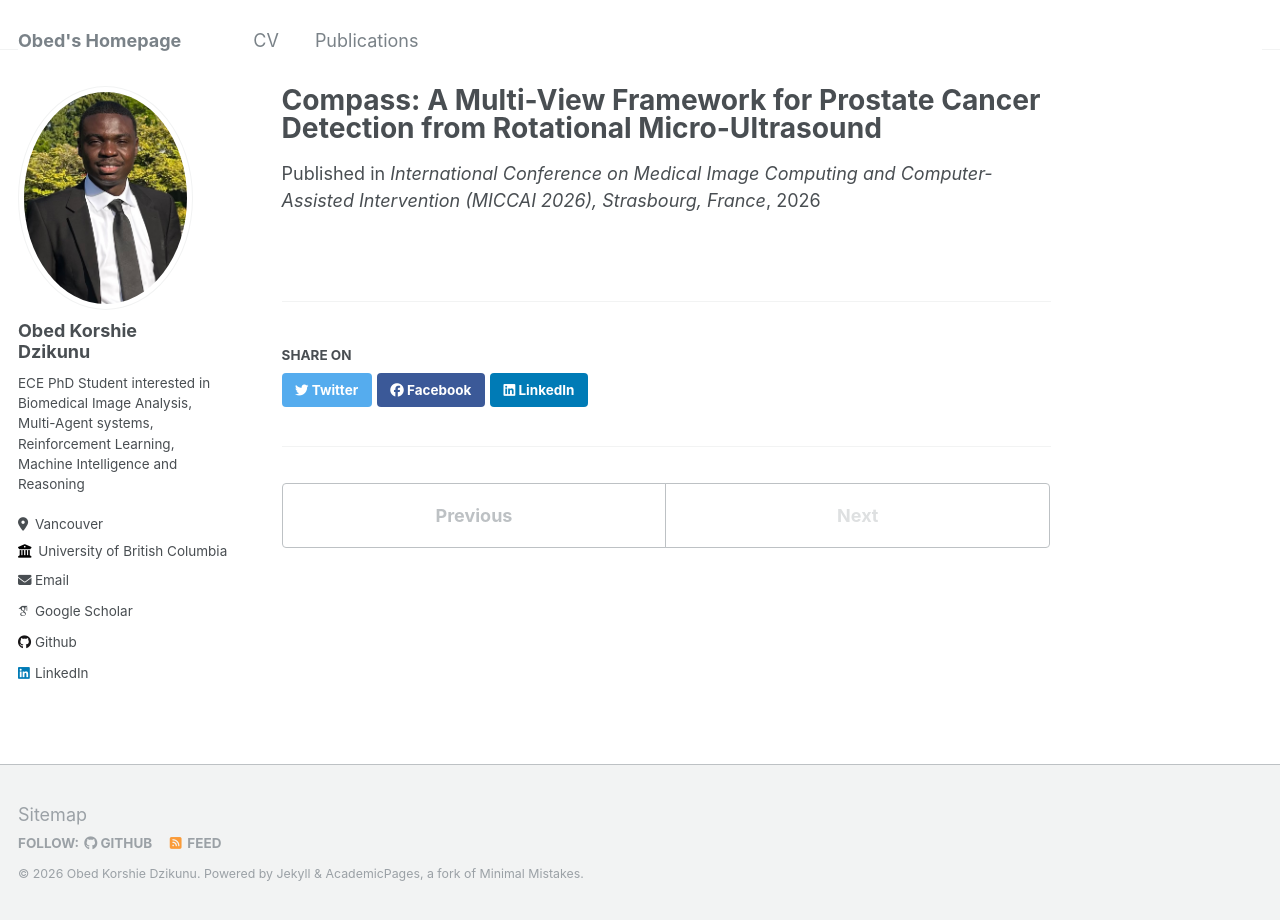
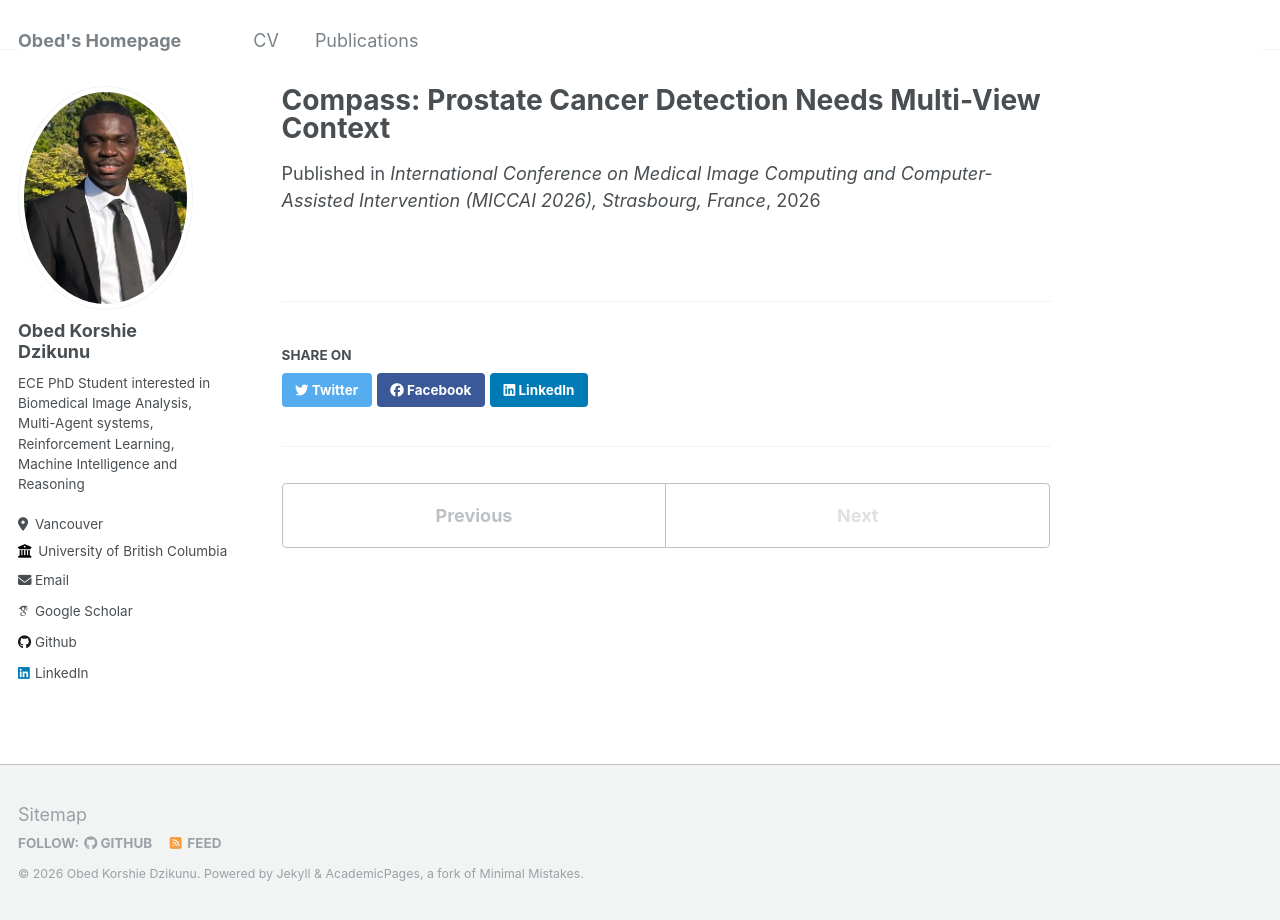
Before and after one commit to ObedDzik/obeddzik.github.io, a Jekyll site: the page built from _publications/compass.md, in a window 1280 px wide. Built offline with Jekyll 4.4.1, drawn with Linux system fonts in a browser that asks for light colours; some web fonts are replaced.

Commit message:
Update title for Compass publication

```diff
--- a/_publications/compass.md
+++ b/_publications/compass.md
@@ -1,5 +1,5 @@
 ---
-title: "Compass: A Multi-View Framework for Prostate Cancer Detection from Rotational Micro-Ultrasound"
+title: "Compass: Prostate Cancer Detection Needs Multi-View Context"
 collection: publications
 excerpt: 'Does analyzing single micro-ultrasound frames capture enough context for reliable prostate cancer detection, or is the full 3D picture necessary? In this work, we introduce Compass, a framework that models entire micro-ultrasound studies as streams of rotationally-linked images, fusing multi-view sweep data with biopsy frames through a transformer conditioned on probe angle. Evaluated across two clinical centers, Compass outperforms frame-based, multi-instance learning, and video model baselines at the patient level, with ablations confirming that sweep context, angle embeddings, and cross-branch reasoning each contribute to its gains.'
 date: 2026-10-01
```
